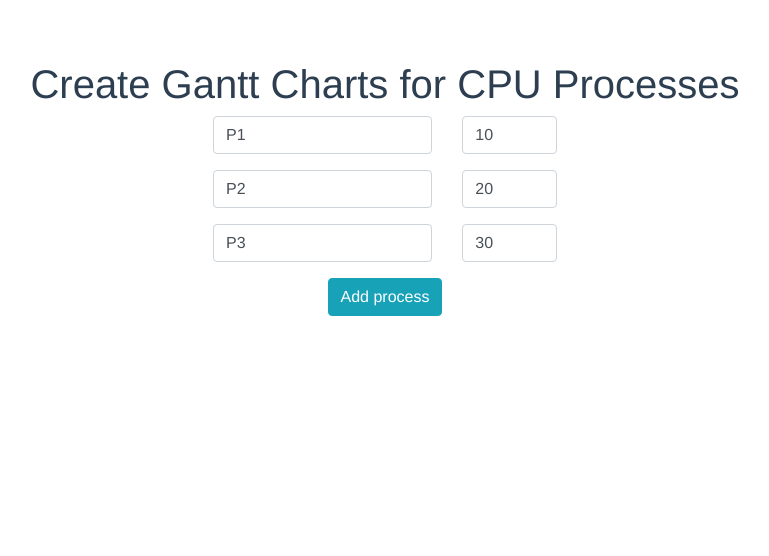
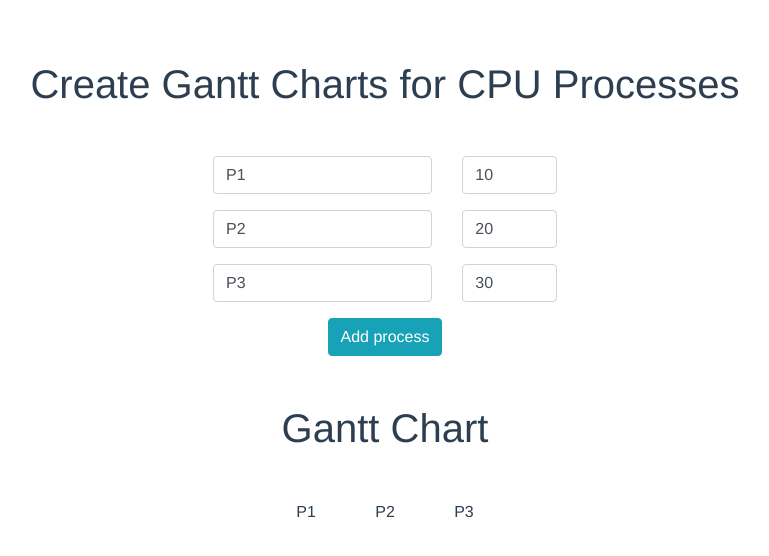
Before and after one commit to ikiranis/gantt, a Vue app: page / in a window 1280 px wide. Shown: the top 556 px of the page, without its empty margins (255-1024 px from the left). Built offline with nearby package versions, Linux system fonts and the light colour scheme.

Commit message:
Display gantt component

```diff
--- a/src/App.vue
+++ b/src/App.vue
@@ -2,33 +2,37 @@
   <div id="app" class="container">
     <h1>Create Gantt Charts for CPU Processes</h1>
 
-    <div class="row">
+    <div class="row mt-5">
       <processes :processes="processes" class="mx-auto" />
     </div>
+
+    <div class="row mt-5 mb-5">
+      <gantt :processes="processes" class="mx-auto" />
+    </div>
+
   </div>
 </template>
 
 <script>
   import processes from "@/components/Processes"
+  import gantt from "@/components/Gantt"
+
 export default {
   name: 'App',
-  components: { processes },
+  components: { processes, gantt },
 
   data() {
     return {
       processes: [
         {
-          id: 0,
           name: 'P1',
           timeEnd: 10
         },
         {
-          id: 1,
           name: 'P2',
           timeEnd: 20
         },
         {
-          id: 2,
           name: 'P3',
           timeEnd: 30
         }
--- /dev/null
+++ b/src/components/Gantt.vue
@@ -0,0 +1,51 @@
+<template>
+    <div>
+        <h1>Gantt Chart</h1>
+
+        <div class="row mt-5">
+            <span v-for="process in processes" class="col">
+                {{ process.name }}
+            </span>
+        </div>
+    </div>
+
+</template>
+
+<script>
+	export default {
+		data() {
+			return {
+                uniqueProcesses: []
+			}
+		},
+
+		props: {
+			processes: {
+				required: true,
+				type: Array
+			}
+		},
+
+        computed: {
+			//
+        },
+
+        watch:  {
+			processes() {
+				let uniqueProcesses = []
+
+				this.processes.forEach(item => {
+					if (!uniqueProcesses.includes(item.name)) {
+						uniqueProcesses.push(item.name)
+					}
+				})
+
+				this.uniqueProcesses = uniqueProcesses
+            }
+        },
+
+		methods: {
+            //
+		}
+	}
+</script>
--- a/src/components/Processes.vue
+++ b/src/components/Processes.vue
@@ -1,6 +1,6 @@
 <template>
     <div>
-        <div v-for="process in processes" :key="process.id">
+        <div v-for="process in processes">
             <div class="form-group row">
                 <div class="col-lg-8">
                     <input id="name" type="text" class="form-control"
@@ -37,11 +37,15 @@
         methods: {
     		addProcess()
             {
-            	this.processes.push({
-                    id: null,
-                    name: '',
-                    timeEnd: null
-                })
+            	let newData = {
+					name: '',
+					timeEnd: null
+				}
+
+				this.$set(this.processes, this.processes.length, newData)
+
+				// this.processes.push(newData)
+
             }
         }
     }
```
